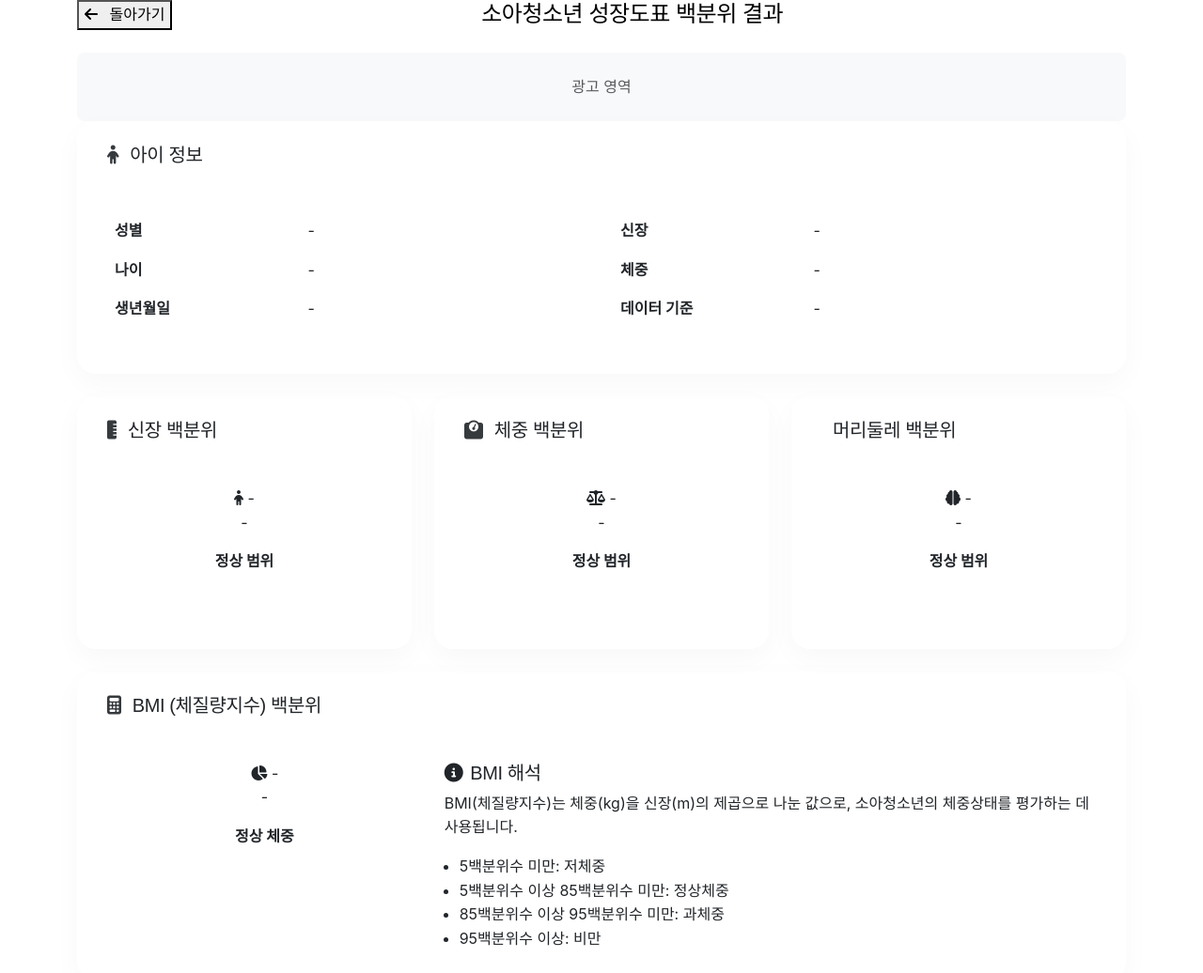
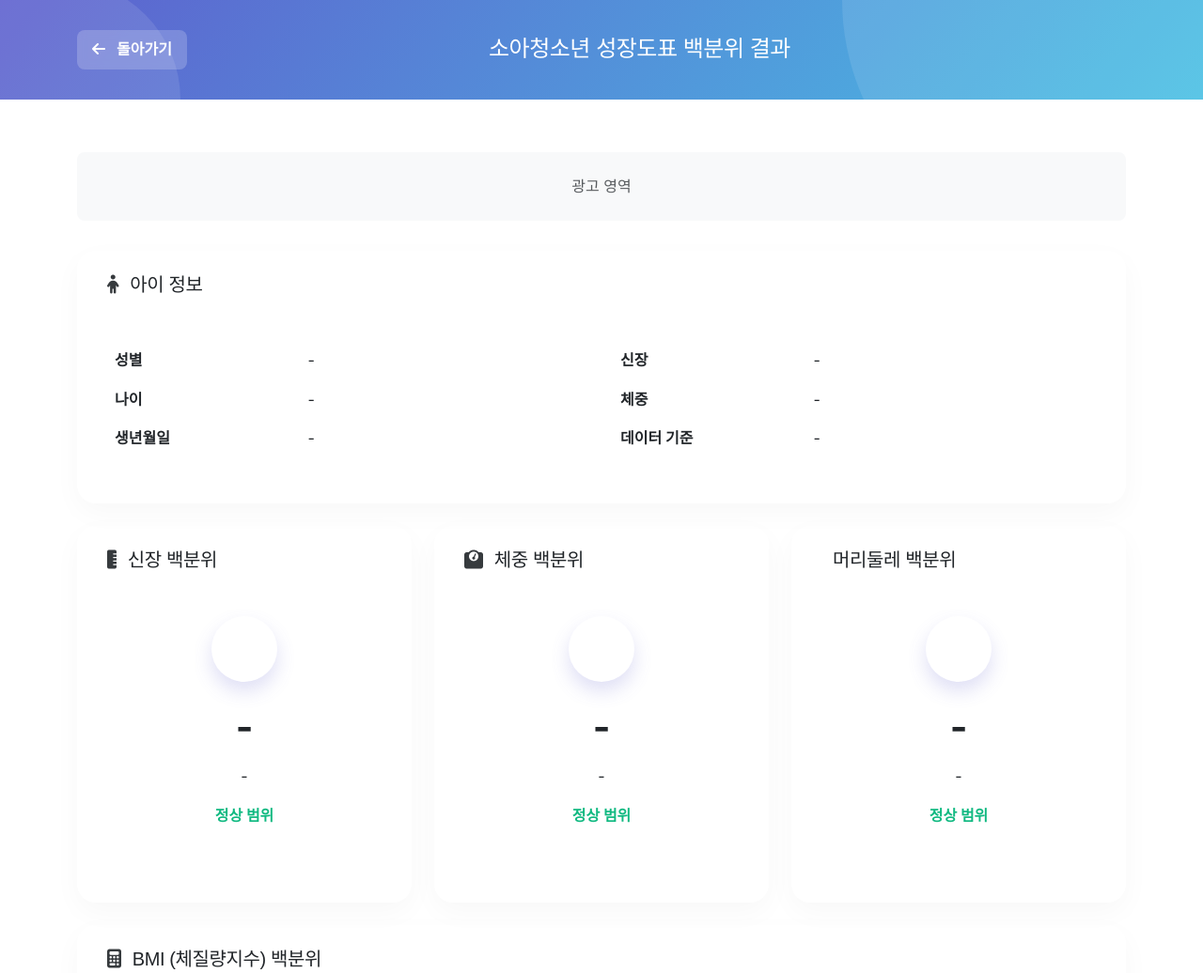
Before and after one commit to HyukKang/growth-calculator, a plain HTML site: page results.html in a window 1280 px wide. Shown: the top 1036 px of the page at 94% size. Drawn offline with nearby package versions, Linux system fonts and the light colour scheme.

Commit message:
Update style.css

````diff
--- a/style.css
+++ b/style.css
@@ -223,3 +223,163 @@ footer {
     margin-top: 6rem;
     border-top: 1px solid rgba(0,0,0,0.03);
 }
+
+/* Results Page Styles */
+.header-section {
+    background: linear-gradient(130deg, #5e60ce 0%, #5390d9 50%, #48bfe3 100%);
+    padding: 2rem 0;
+    color: white;
+    position: relative;
+    overflow: hidden;
+}
+
+.header-section::before, .header-section::after {
+    content: "";
+    position: absolute;
+    background: rgba(255,255,255,0.1);
+    border-radius: 50%;
+}
+
+.header-section::before {
+    width: 40vw;
+    height: 40vw;
+    top: -20vw;
+    right: -10vw;
+}
+
+.header-section::after {
+    width: 20vw;
+    height: 20vw;
+    bottom: -10vw;
+    left: -5vw;
+}
+
+.percentile-badge {
+    font-size: 2.5rem;
+    font-weight: 700;
+    color: var(--primary);
+    text-align: center;
+    display: block;
+    margin-bottom: 0.5rem;
+}
+
+.percentile-icon {
+    display: block;
+    margin: 0 auto 1rem;
+    font-size: 2rem;
+    width: 70px;
+    height: 70px;
+    line-height: 70px;
+    text-align: center;
+    border-radius: 50%;
+    background: linear-gradient(130deg, var(--primary-light) 0%, var(--primary) 100%);
+    color: white;
+    box-shadow: 0 10px 20px rgba(94, 96, 206, 0.2);
+}
+
+.percentile-text {
+    font-size: 1rem;
+    font-weight: 400;
+    text-align: center;
+    color: var(--text-light);
+}
+
+.chart-container {
+    width: 100%;
+    height: 300px;
+    margin: 1.5rem 0;
+}
+
+.info-text {
+    background-color: rgba(94, 96, 206, 0.05);
+    border-radius: 0.75rem;
+    padding: 1.25rem;
+    margin-top: 1rem;
+    color: var(--text-light);
+    font-size: 0.9rem;
+    line-height: 1.7;
+}
+
+.info-text strong {
+    color: var(--primary);
+}
+
+.status-normal {
+    color: #10b981;
+}
+
+.status-warning {
+    color: #f59e0b;
+}
+
+.status-alert {
+    color: #ef4444;
+}
+
+.back-button {
+    background: rgba(255, 255, 255, 0.2);
+    color: white;
+    border: none;
+    padding: 0.5rem 1rem;
+    border-radius: 0.5rem;
+    font-weight: 600;
+    transition: all 0.3s ease;
+    backdrop-filter: blur(5px);
+}
+
+.back-button:hover {
+    background: rgba(255, 255, 255, 0.3);
+    color: white;
+}
+
+.adsense-container {
+    margin: 2rem 0;
+}
+
+.interpretation {
+    margin-top: 1.5rem;
+    padding: 1.25rem;
+    border-radius: 0.75rem;
+    background-color: rgba(94, 96, 206, 0.05);
+}
+
+.interpretation h5 {
+    color: var(--primary);
+    font-weight: 600;
+    margin-bottom: 0.75rem;
+}
+
+.interpretation p {
+    color: var(--text-dark);
+    font-size: 0.95rem;
+    line-height: 1.7;
+    margin-bottom: 0.5rem;
+}
+
+.trend-arrow {
+    font-size: 1.25rem;
+    margin-left: 0.5rem;
+}
+
+.trend-up {
+    color: #10b981;
+}
+
+.trend-down {
+    color: #ef4444;
+}
+
+.trend-neutral {
+    color: #f59e0b;
+}
+
+.custom-tooltip {
+    background-color: var(--bg-white);
+    border-radius: 0.5rem;
+    padding: 0.75rem 1.25rem;
+    box-shadow: 0 5px 15px rgba(0,0,0,0.1);
+    border: none;
+    font-family: 'Noto Sans KR', sans-serif;
+    font-size: 0.9rem;
+}
+```
````
